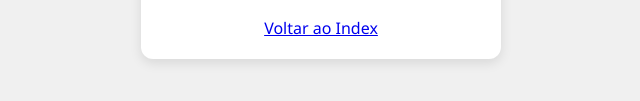
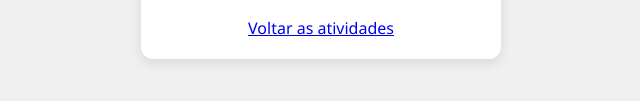
Before and after one commit to FernandoRamthun/ppi1_lista3, a plain HTML site: page 1-chat.html in a window 1280 px wide. Shown: the part 641-742 px from the top of the page, 319-959 px from the left. Drawn offline with Linux system fonts and the light colour scheme.

Commit message:
html index voltar ren

```diff
--- a/1-chat.html
+++ b/1-chat.html
@@ -123,7 +123,7 @@
             <button>Enviar</button>
         </div>
     <div style="text-align: center; margin: 20px;">
-    <a href="index.html">Voltar ao Index</a>
+    <a href="index.html">Voltar as atividades</a>
 </div>
 </body>
 </html>
```
Also changed, not shown: 2-bandeiras.html (+1 -1 lines), 3-lista_contatos.html (+1 -1 lines), 4-layout-flex.html (+1 -1 lines), 6-layout-grid.html (+1 -1 lines), 7-layout-adaptative.html (+1 -1 lines), 8-layouts.html (+1 -1 lines).
